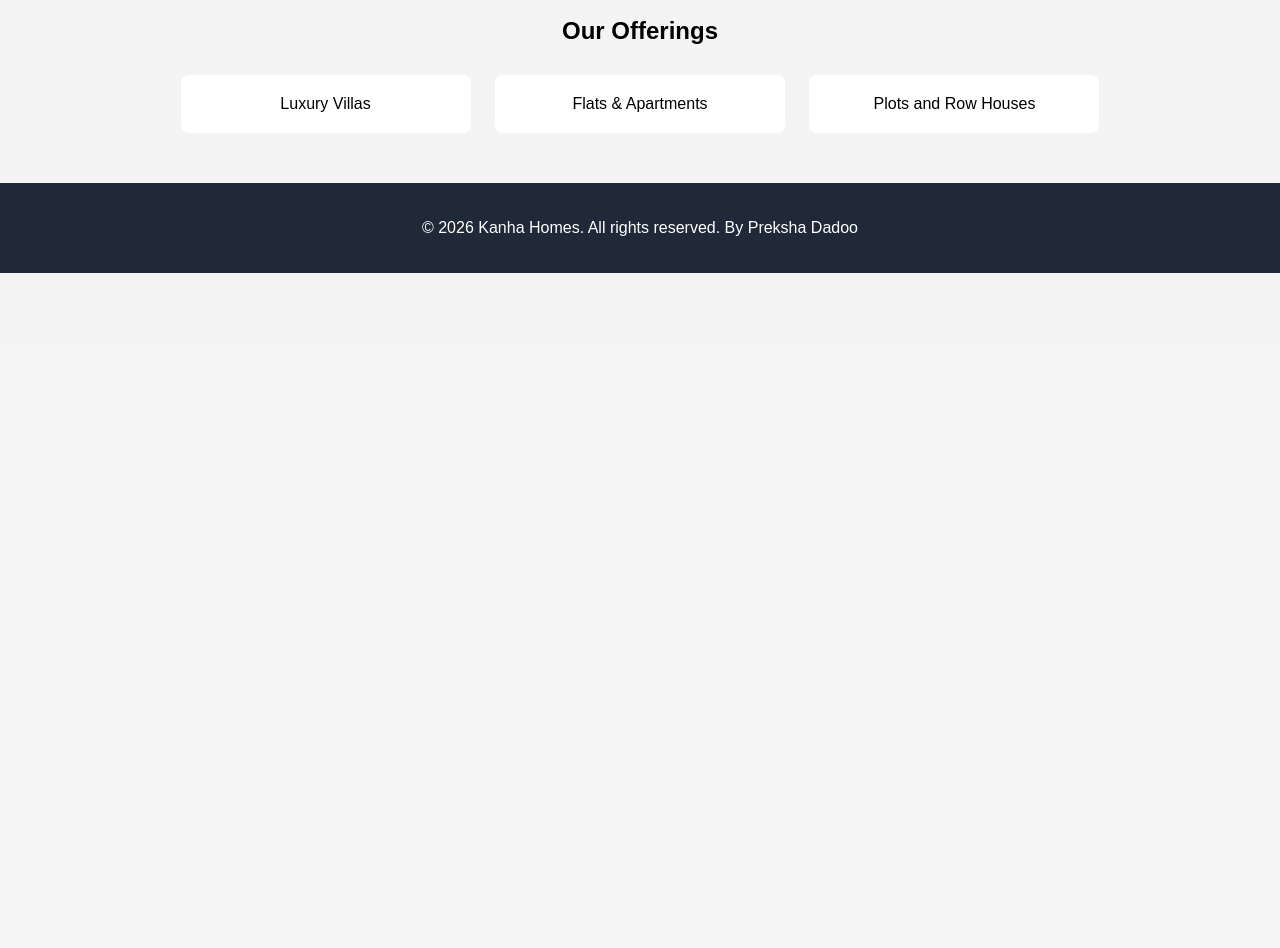
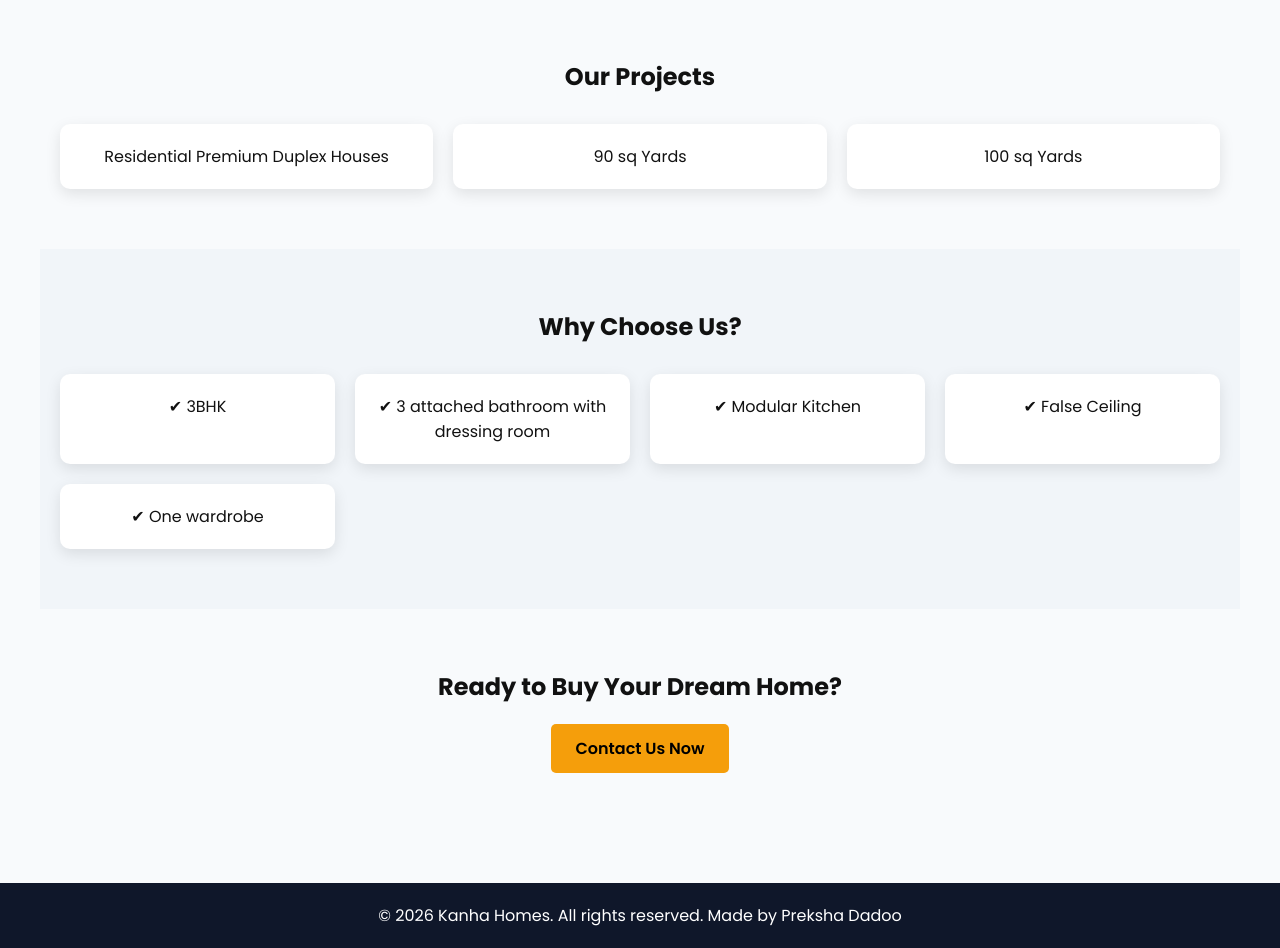
Before and after one commit to Preksha-Dadoo/kanha-homes, a Flask app: page / in a window 1280 px wide. Shown: the part 457-1405 px from the top of the page. Before the commit the page ends 730 px from the top, so only its background shows below. Run offline with Flask 3, Linux system fonts and the light colour scheme; some libraries are stand-ins or nearby versions.

Commit message:
Update homepage content as per client

```diff
--- a/app.py
+++ b/app.py
@@ -1,10 +1,17 @@
 from flask import Flask, render_template, request, redirect, session
+import os
 import psycopg2
-import os
+import sqlite3
+
 
 def get_db_connection():
     DATABASE_URL = os.environ.get("DATABASE_URL")
-    return psycopg2.connect(DATABASE_URL)
+
+    if DATABASE_URL:
+        return psycopg2.connect(DATABASE_URL)
+    else:
+        return sqlite3.connect("bookings.db")
+
 
 app = Flask(__name__)
 app.secret_key = "kanha-secret-key"
@@ -15,17 +22,30 @@ ADMIN_PASSWORD = "12345"
 def init_db():
     conn = get_db_connection()
     cur = conn.cursor()
-    cur.execute("""
-        CREATE TABLE IF NOT EXISTS bookings (
-            id SERIAL PRIMARY KEY,
-            name TEXT,
-            phone TEXT,
-            email TEXT
-        )
-    """)
+
+    try:
+        cur.execute("""
+            CREATE TABLE IF NOT EXISTS bookings (
+                id SERIAL PRIMARY KEY,
+                name TEXT,
+                phone TEXT,
+                email TEXT
+            )
+        """)
+    except:
+        cur.execute("""
+            CREATE TABLE IF NOT EXISTS bookings (
+                id INTEGER PRIMARY KEY AUTOINCREMENT,
+                name TEXT,
+                phone TEXT,
+                email TEXT
+            )
+        """)
+
     conn.commit()
     cur.close()
     conn.close()
+
 
 
 init_db()
@@ -33,13 +53,22 @@ init_db()
 def save_booking(name, phone, email):
     conn = get_db_connection()
     cur = conn.cursor()
-    cur.execute(
-        "INSERT INTO bookings (name, phone, email) VALUES (%s, %s, %s)",
-        (name, phone, email)
-    )
+
+    try:
+        cur.execute(
+            "INSERT INTO bookings (name, phone, email) VALUES (%s, %s, %s)",
+            (name, phone, email)
+        )
+    except:
+        cur.execute(
+            "INSERT INTO bookings (name, phone, email) VALUES (?, ?, ?)",
+            (name, phone, email)
+        )
+
     conn.commit()
     cur.close()
     conn.close()
+
 
 
 def get_all_bookings():
--- a/templates/index.html
+++ b/templates/index.html
@@ -6,58 +6,96 @@
     <meta name="viewport" content="width=device-width, initial-scale=1.0">
     <title>Kanha Homes</title>
 
+    <link href="https://fonts.googleapis.com/css2?family=Poppins:wght@300;400;600;700&display=swap" rel="stylesheet">
+
     <style>
+        * {
+            margin: 0;
+            padding: 0;
+            box-sizing: border-box;
+            font-family: Poppins, sans-serif;
+        }
+
         body {
-            font-family: Arial, sans-serif;
-            margin: 0;
-            background-color: #f4f4f4;
+            background: #f8fafc;
+            color: #111;
         }
 
         header {
-            background: #1f2937;
+            background: #0f172a;
             color: white;
             padding: 20px;
-            text-align: center;
         }
 
         nav {
-            background: #111827;
-            padding: 10px;
-            text-align: center;
+            display: flex;
+            justify-content: space-between;
+            align-items: center;
+            max-width: 1200px;
+            margin: auto;
         }
 
         nav a {
             color: white;
-            margin: 0 15px;
             text-decoration: none;
-            font-weight: bold;
+            margin-left: 20px;
+            font-weight: 500;
         }
 
         .hero {
-            background: #e5e7eb;
-            padding: 60px;
+            background: linear-gradient(rgba(0, 0, 0, .6), rgba(0, 0, 0, .6)), url("https://images.unsplash.com/photo-1600585154340-be6161a56a0c");
+            background-size: cover;
+            padding: 100px 20px;
+            color: white;
             text-align: center;
         }
 
+        .hero h1 {
+            font-size: 48px;
+            margin-bottom: 10px;
+        }
+
+        .hero p {
+            font-size: 20px;
+        }
+
+        .btn {
+            display: inline-block;
+            background: #f59e0b;
+            color: black;
+            padding: 12px 25px;
+            border-radius: 5px;
+            text-decoration: none;
+            margin-top: 20px;
+            font-weight: 600;
+        }
+
         .section {
-            padding: 40px;
+            max-width: 1200px;
+            margin: auto;
+            padding: 60px 20px;
+        }
+
+        .cards {
+            display: grid;
+            grid-template-columns: repeat(auto-fit, minmax(250px, 1fr));
+            gap: 20px;
+        }
+
+        .card {
+            background: white;
+            padding: 20px;
+            border-radius: 10px;
+            box-shadow: 0 5px 15px rgba(0, 0, 0, .1);
             text-align: center;
         }
 
-        .card {
-            display: inline-block;
-            background: white;
-            padding: 20px;
-            margin: 10px;
-            width: 250px;
-            border-radius: 8px;
-        }
-
-        footer {
-            background: #1f2937;
+        .footer {
+            background: #0f172a;
             color: white;
             text-align: center;
             padding: 20px;
+            margin-top: 50px;
         }
     </style>
 </head>
@@ -65,34 +103,51 @@
 <body>
 
     <header>
-        <h1>Kanha Homes </h1>
-        <p>Building Trust, Creating Homes</p>
-    </header>
-
         <nav>
+            <h2>Kanha Homes</h2>
+            <div>
                 <a href="/">Home</a>
                 <a href="/projects">Projects</a>
                 <a href="/about">About</a>
                 <a href="/contact">Contact</a>
+            </div>
         </nav>
+    </header>
 
-    <div class="hero">
-        <h2>Premium Residedntial Projects</h2>
-        <p> Quality homes with modern designs and best materials</p>
+    <section class="hero">
+        <h1>Building Homes, Building Trust</h1>
+        <p>Premium Residential Projects With Quality & Commitment</p>
+        <a href="/contact" class="btn">Book Site Visit</a>
+    </section>
+
+    <section class="section">
+        <h2 style="text-align:center;margin-bottom:30px;">Our Projects</h2>
+        <div class="cards">
+            <div class="card">Residential Premium Duplex Houses</div>
+            <div class="card">90 sq Yards</div>
+            <div class="card">100 sq Yards</div>
         </div>
+    </section>
 
-    <div class="section">
-        <h2>Our Offerings</h2>
+    <section class="section" style="background:#f1f5f9;">
+        <h2 style="text-align:center;margin-bottom:30px;">Why Choose Us?</h2>
+        <div class="cards">
+            <div class="card">✔ 3BHK</div>
+            <div class="card">✔ 3 attached bathroom with dressing room</div>
+            <div class="card">✔ Modular Kitchen</div>
+            <div class="card">✔ False Ceiling</div>
+            <div class="card">✔ One wardrobe</div>
+        </div>
+    </section>
 
-        <div class="card">Luxury Villas</div>
-        <div class="card">Flats & Apartments</div>
-        <div class="card">Plots and Row Houses</div>
+    <section class="section" style="text-align:center;">
+        <h2>Ready to Buy Your Dream Home?</h2>
+        <a href="/contact" class="btn">Contact Us Now</a>
+    </section>
 
+    <div class="footer">
+        <p>© 2026 Kanha Homes. All rights reserved. Made by Preksha Dadoo</p>
     </div>
-
-    <footer>
-        <p>© 2026 Kanha Homes. All rights reserved. By Preksha Dadoo</p>
-    </footer>
 
 </body>
 
```
Lines whose indentation alone changed are shown as unchanged.
